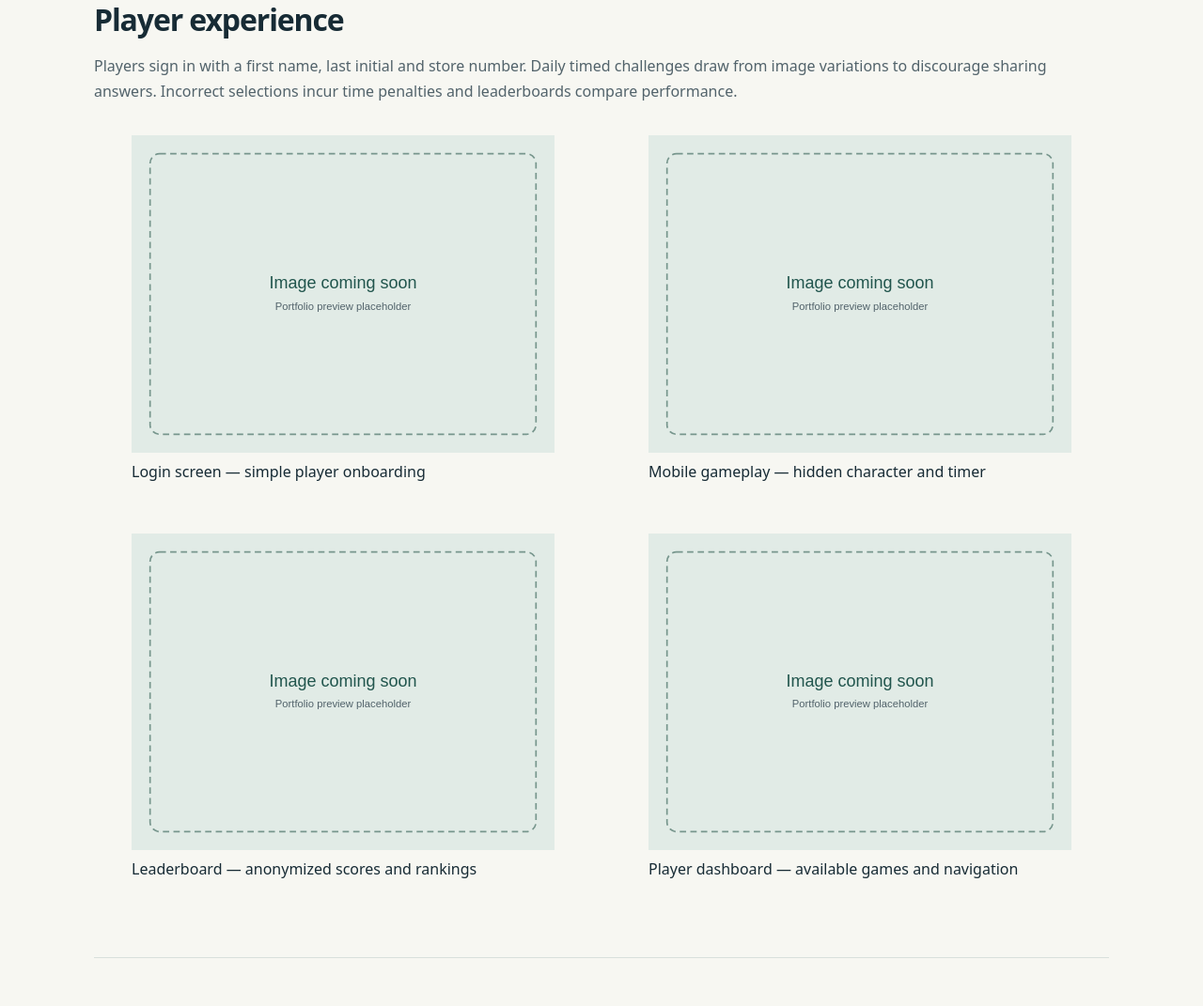
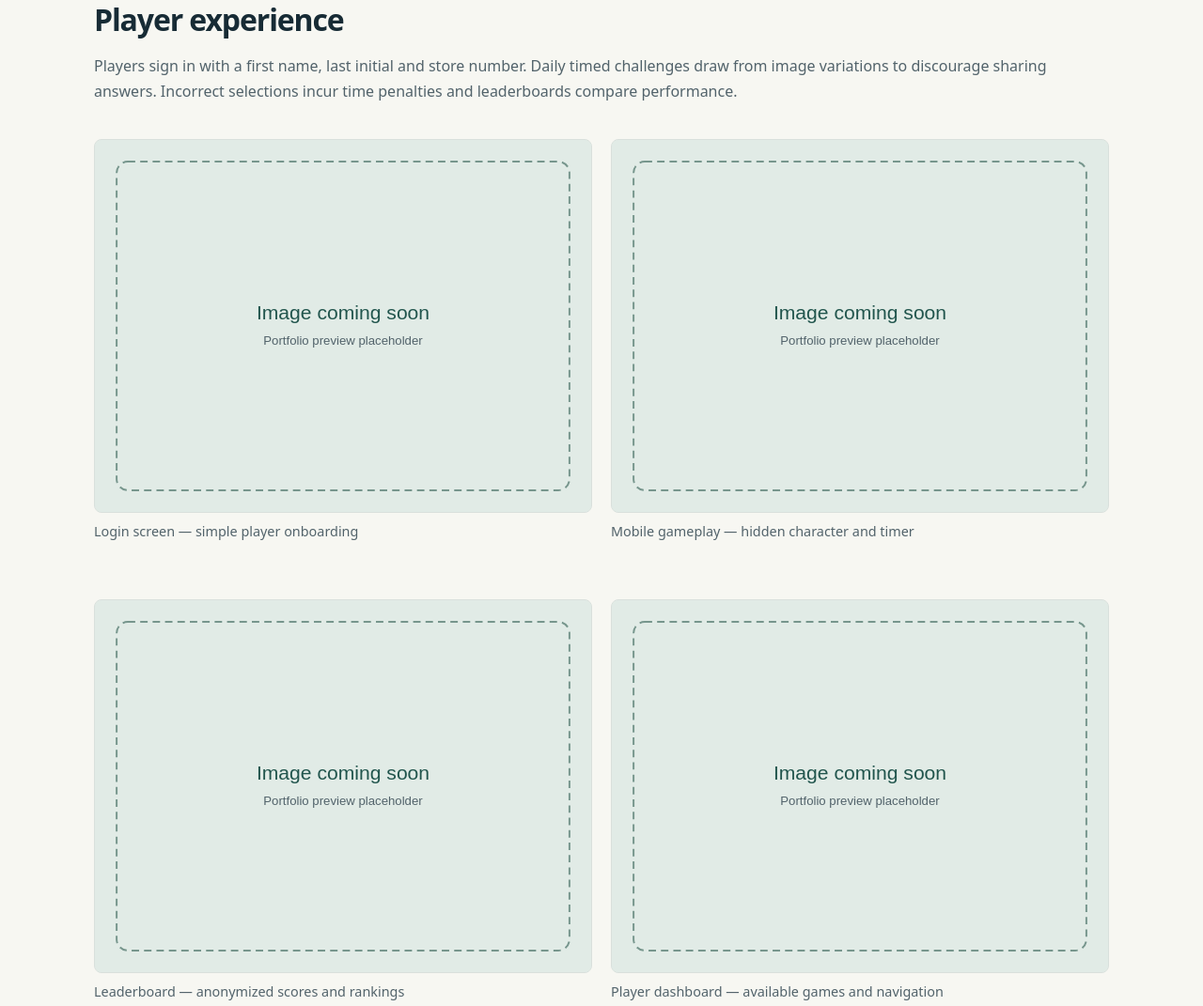
Before and after one commit to Jhemming93/portfolio, a plain HTML site: page public/scout-the-elf.html in a window 1280 px wide. Shown: the part 1149-2220 px from the top of the page at 94% size. Drawn offline with Linux system fonts and the light colour scheme.

Commit message:
Expand portfolio case studies and image placeholders

```diff
--- a/public/css/main.css
+++ b/public/css/main.css
@@ -218,3 +218,7 @@ footer {
   h1 { font-size: clamp(2rem, 10vw, 2.8rem); overflow-wrap: anywhere; }
   .content { padding: 18px; }
 }
+
+.case-image { margin: 20px 0; }
+.case-image img { display: block; width: 100%; max-height: 650px; object-fit: contain; background: #e1ebe6; border: 1px solid var(--line); border-radius: 8px; }
+.case-image figcaption { color: var(--muted); font-size: .9rem; padding-top: 8px; }
```
